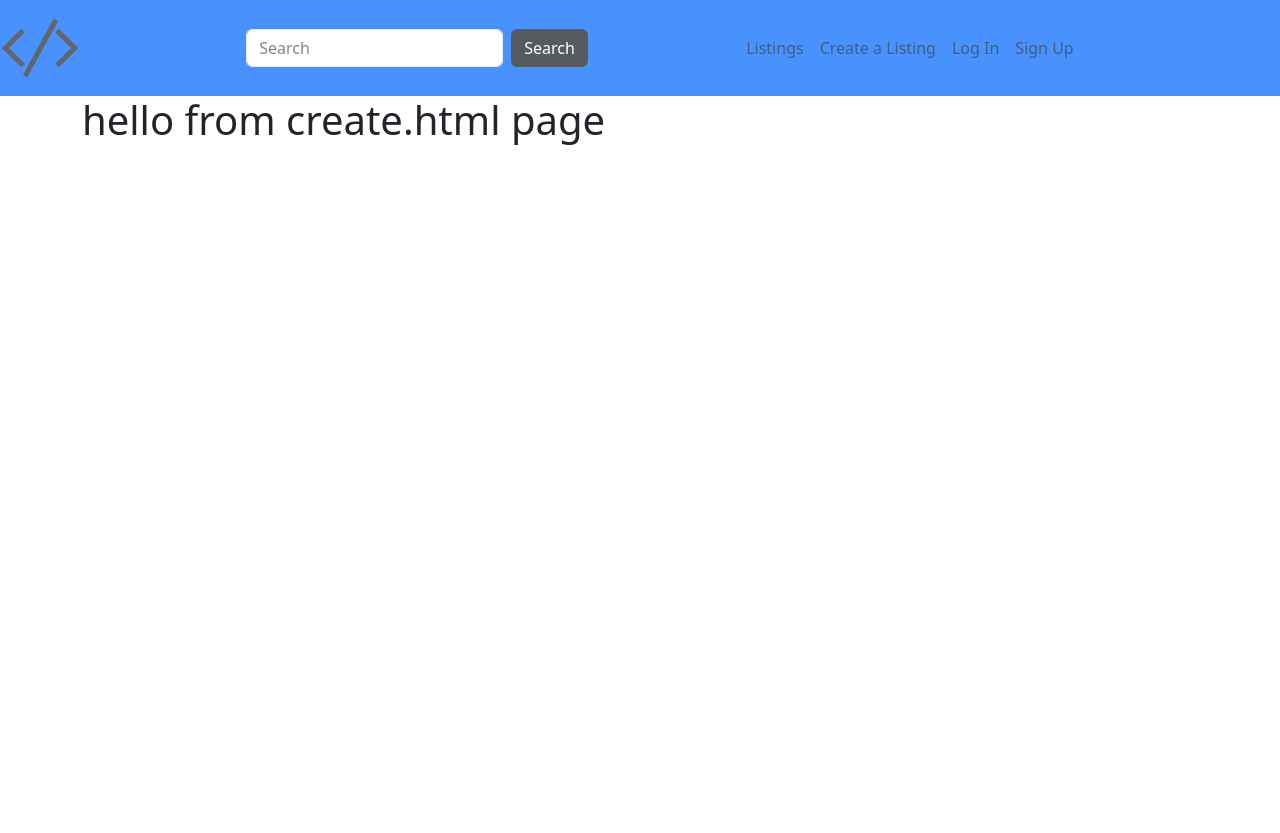
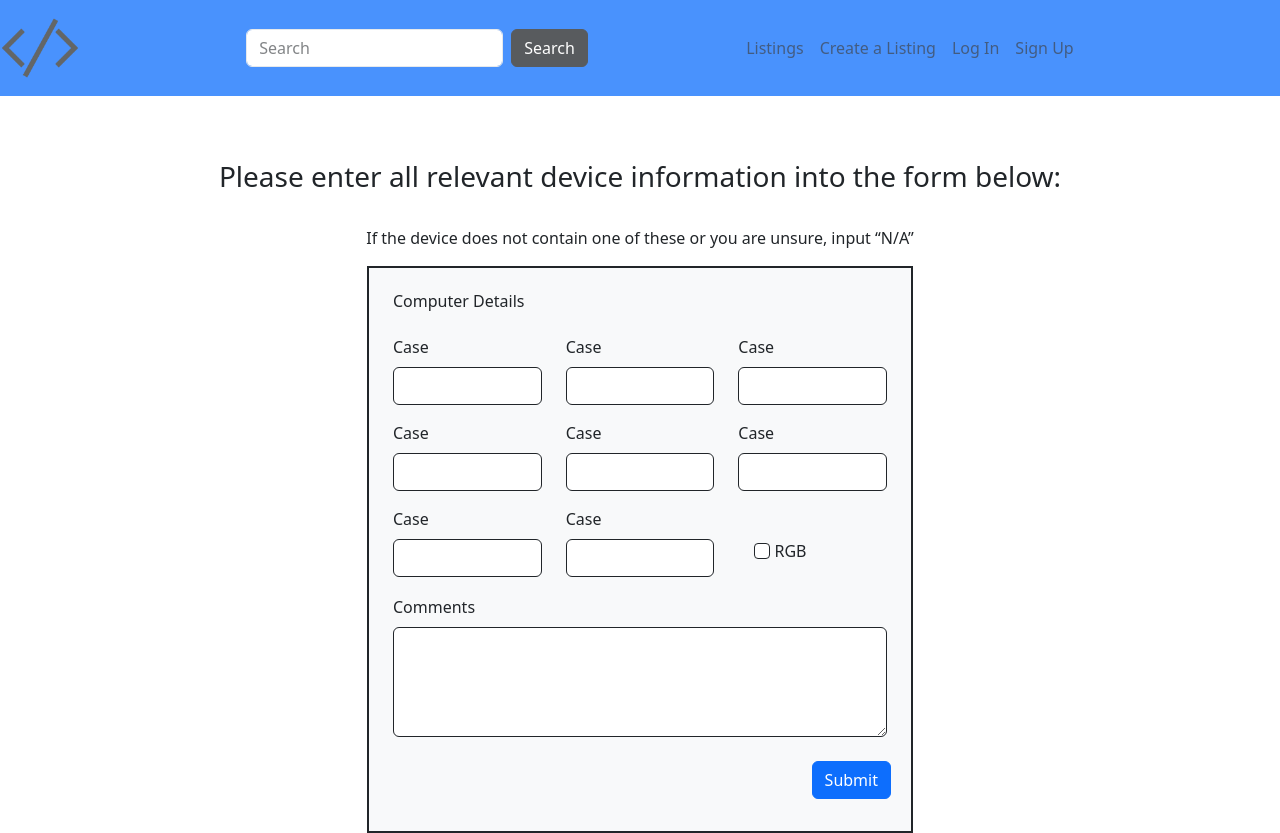
Before and after one commit to oenvinipas/PCMarket, a Flask app: page /create in a window 1280 px wide. Before the commit the page ends 145 px from the top, so only its background shows below. Run offline with Flask 3, Linux system fonts and the light colour scheme.

Commit message:
Adding rough outline of front end

```diff
--- a/templates/create.html
+++ b/templates/create.html
@@ -3,7 +3,74 @@
 
 {% block body %}
 
-<h1>hello from create.html page</h1>
+<div class="justify-content-center mt-5 text-center p-3">
+    <h3>Please enter all relevant device information into the form below:</h3>
+</div>
+<div class="mt-2 text-center">
+    <p>If the device does not contain one of these or you are unsure, input “N/A”</p>
+</div>
+<div class="container">
+    <form class="border border-dark border-2 bg-light w-50 mx-auto p-3">
+        <p class="p-2 h6 font-weight-bold">Computer Details</p>
+        <div class="row p-2">
+            <div class="col">
+                <label for="computer_case" class="form-label">Case</label>
+                <input type="text" class="form-control border border-dark" id="computer_case">
+            </div>
+            <div class="col">
+                <label for="computer_case" class="form-label">Case</label>
+                <input type="text" class="form-control border border-dark" id="computer_case">
+            </div>
+            <div class="col">
+                <label for="computer_case" class="form-label">Case</label>
+                <input type="text" class="form-control border border-dark" id="computer_case">
+            </div>
+        </div>
+        <div class="row p-2">
+            <div class="col">
+                <label for="computer_case" class="form-label">Case</label>
+                <input type="text" class="form-control border border-dark" id="computer_case">
+            </div>
+            <div class="col">
+                <label for="computer_case" class="form-label">Case</label>
+                <input type="text" class="form-control border border-dark" id="computer_case">
+            </div>
+            <div class="col">
+                <label for="computer_case" class="form-label">Case</label>
+                <input type="text" class="form-control border border-dark" id="computer_case">
+            </div>
+        </div>
+        <div class="row p-2">
+            <div class="col">
+                <label for="computer_case" class="form-label">Case</label>
+                <input type="text" class="form-control border border-dark" id="computer_case">
+            </div>
+            <div class="col">
+                <label for="computer_case" class="form-label">Case</label>
+                <input type="text" class="form-control border border-dark" id="computer_case">
+            </div>
+            <div class="col">
+                <div class="mt-3 p-3">
+                    <input class="form-check-input border border-dark" type="checkbox" value="" id="rgb">
+                    <label class="form-check-label" for="rgb">
+                      RGB
+                    </label>
+                </div>
+            </div>
+        </div>
+        <div class="row p-2">
+            <div class="col">
+                <label for="comments" class="form-label">Comments</label>
+                <textarea type="text" class="form-control border border-dark" id="comments" rows="4"></textarea>
+            </div>
+        </div>
+        <div class="row">
+            <div class="col p-3">
+                <button type="submit" class="btn btn-primary float-end">Submit</button>
+            </div>
+        </div>
+    </form>
+</div>
 
 {% endblock %}
 
```
